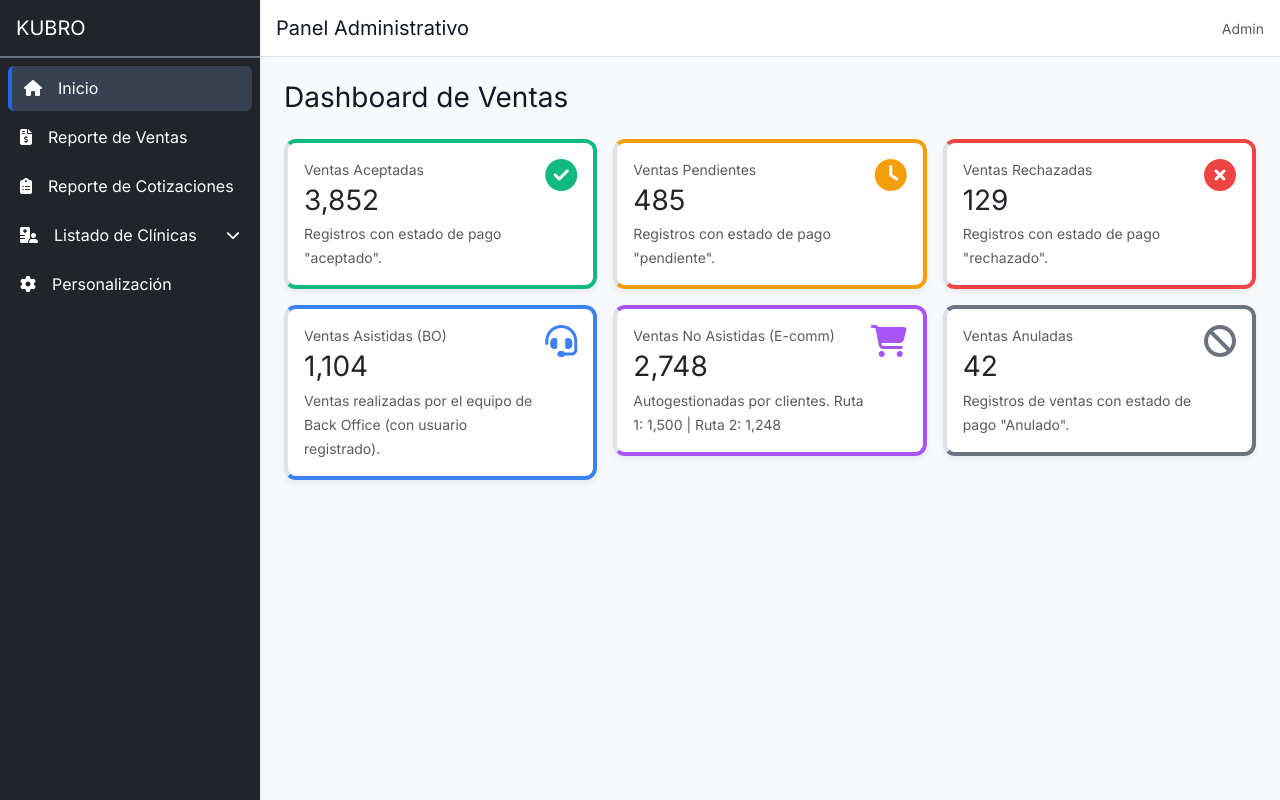
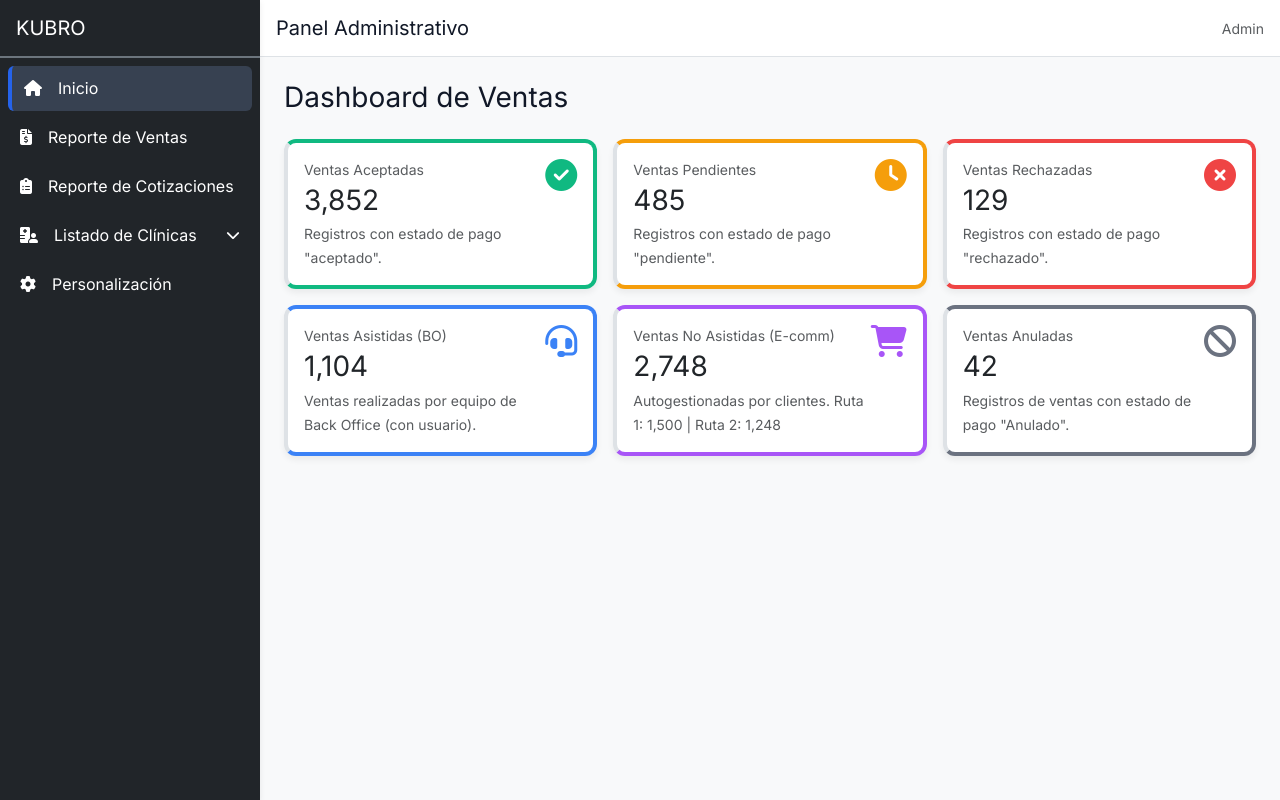
Before and after one commit to fercix007/kubro, a plain HTML site: page asistida/index.html in a window 1280 px wide. Drawn offline with nearby package versions, Linux system fonts and the light colour scheme.

Commit message:
Update index.html

```diff
--- a/asistida/index.html
+++ b/asistida/index.html
@@ -117,7 +117,7 @@
                       <div>
                         <p class="text-muted mb-1">Ventas Asistidas (BO)</p>
                         <h3 id="assisted-sales-count" class="mb-1">1,104</h3>
-                        <small class="text-muted">Ventas realizadas por el equipo de Back Office (con usuario registrado).</small>
+                        <small class="text-muted">Ventas realizadas por equipo de Back Office (con usuario).</small>
                       </div>
                       <i class="fas fa-headset fa-2x" style="color:#3b82f6"></i>
                     </div>
```
